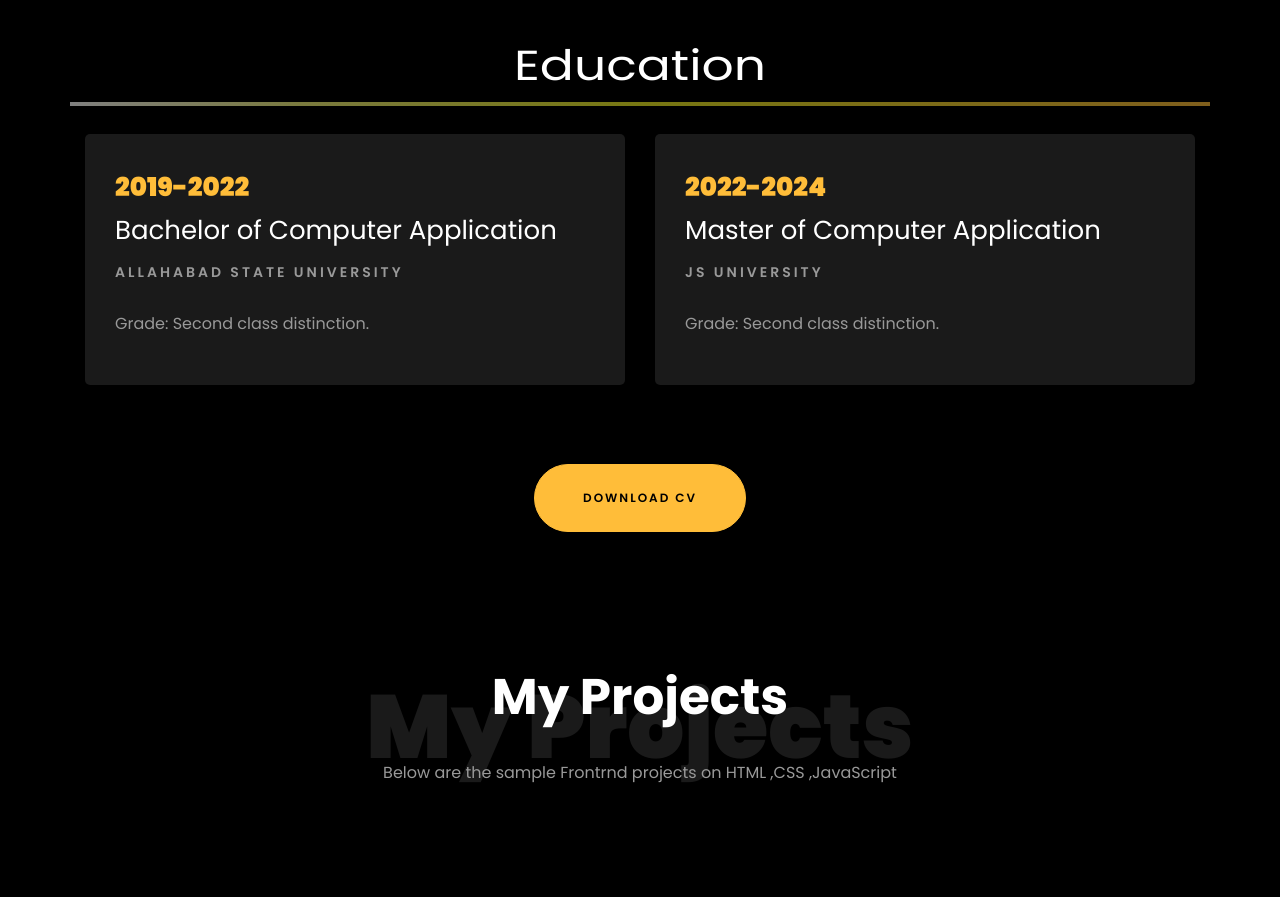
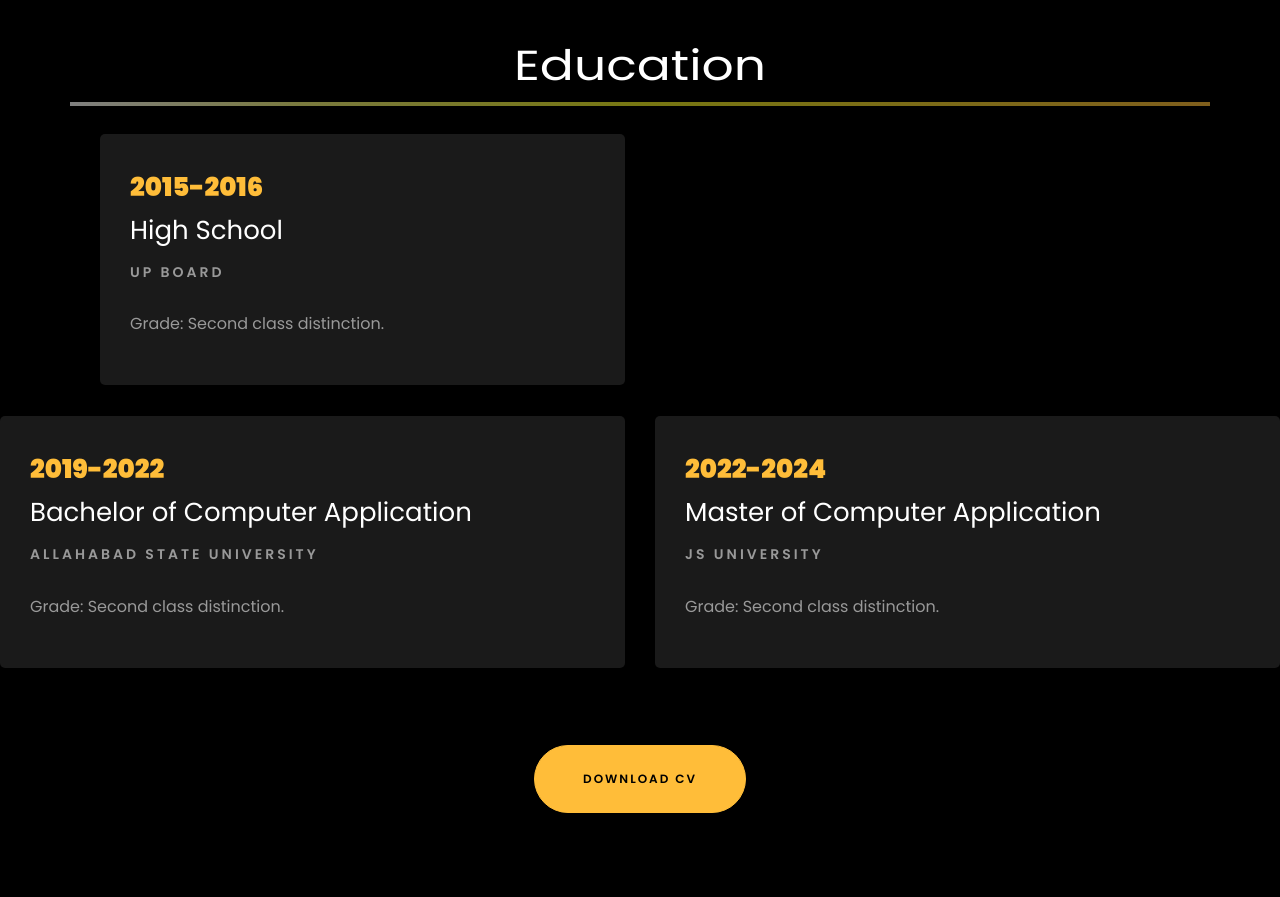
Before and after one commit to MukeshYadav707/MukeshYadav707, a plain HTML site: page index.html in a window 1280 px wide. Shown: the part 1880-2777 px from the top of the page. Drawn offline with Linux system fonts and the light colour scheme; animation ran at ten frames a second; files whose address does not match are found by name.

Commit message:
Update index.html

```diff
--- a/index.html
+++ b/index.html
@@ -318,6 +318,15 @@
 			<div class="underline"></div>
 		</div>
 		<br>
+		<div class="col-md-6">
+    				<div class="resume-wrap ftco-animate">
+    					<span class="date">2015-2016</span>
+    					<h2>High School</h2>
+    					<span class="position">UP Board</span>
+    					<p class="mt-4">Grade: Second class distinction.</p>
+    				</div>
+				</div>
+    		</div>
 
 			<div class="row">
     			<div class="col-md-6">
```
